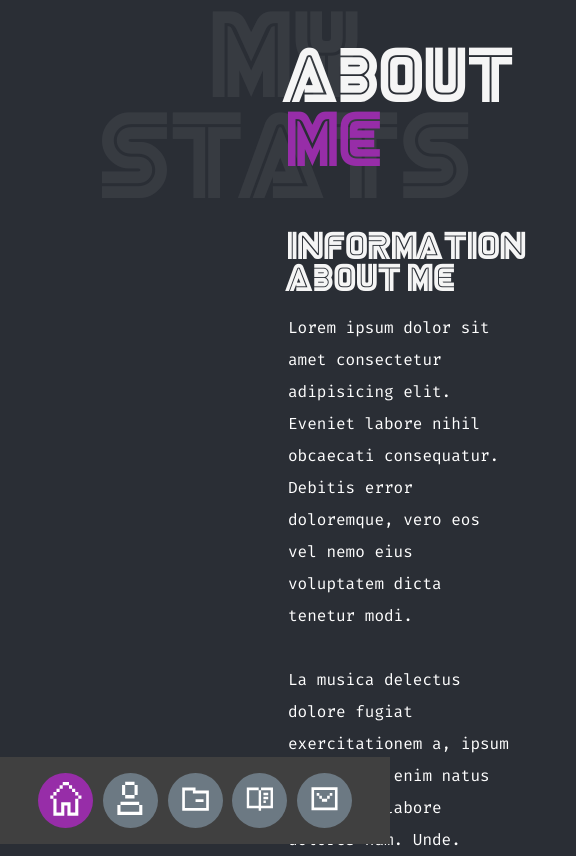
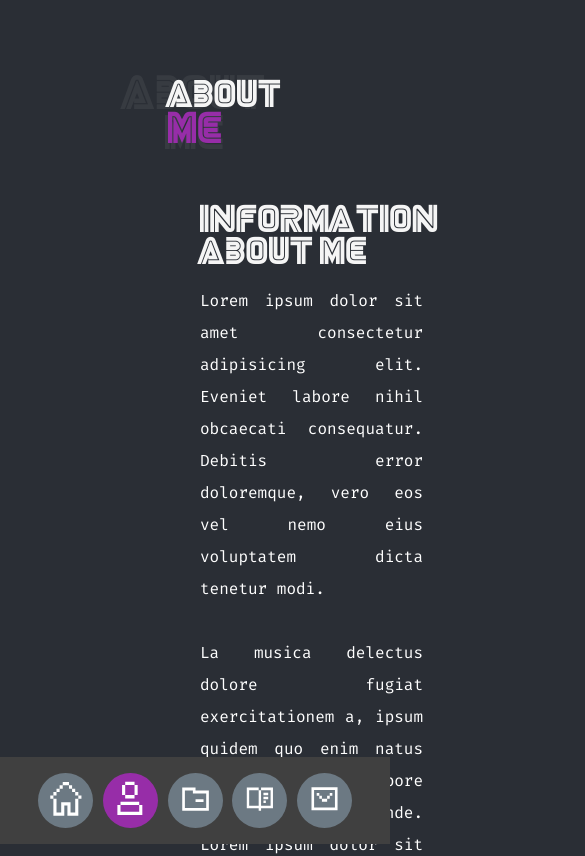
Before and after one commit to SystemG1000/portfolio, a Next.js app: page /profile in a window 390 px wide. Shown: the top 856 px of the page, 585 px wide, since content can reach past the window. Built offline with nearby package versions, Linux system fonts and the light colour scheme.

Commit message:
correção de responsividade

```diff
--- a/app/(public)/globals.css
+++ b/app/(public)/globals.css
@@ -1,78 +1,21 @@
 @import url('https://fonts.googleapis.com/css2?family=Fira+Code:wght@300;400;500;600;700&display=swap');
-/* :root {
+@font-face {
+  font-family: 'MrRobot';
+  src: local('MrRobot'), url('../../public/assets/mr-robot/MR\ ROBOT.ttf') format('truetype');
+}
+@import url('https://fonts.googleapis.com/css2?family=Fira+Code:wght@300;400;500;600;700&display=swap');
+:root {
   --max-width: 1100px;
   --border-radius: 12px;
-  --font-mono: ui-monospace, Menlo, Monaco, 'Cascadia Mono', 'Segoe UI Mono',
-    'Roboto Mono', 'Oxygen Mono', 'Ubuntu Monospace', 'Source Code Pro',
-    'Fira Mono', 'Droid Sans Mono', 'Courier New', monospace;
+  --font-title: 'MrRobot'
+  --font-text: 'Fira Code', monospace;
 
-  --foreground-rgb: 0, 0, 0;
-  --background-start-rgb: 214, 219, 220;
-  --background-end-rgb: 255, 255, 255;
-
-  --primary-glow: conic-gradient(
-    from 180deg at 50% 50%,
-    #16abff33 0deg,
-    #0885ff33 55deg,
-    #54d6ff33 120deg,
-    #0071ff33 160deg,
-    transparent 360deg
-  );
-  --secondary-glow: radial-gradient(
-    rgba(255, 255, 255, 1),
-    rgba(255, 255, 255, 0)
-  );
-
-  --tile-start-rgb: 239, 245, 249;
-  --tile-end-rgb: 228, 232, 233;
-  --tile-border: conic-gradient(
-    #00000080,
-    #00000040,
-    #00000030,
-    #00000020,
-    #00000010,
-    #00000010,
-    #00000080
-  );
-
-  --callout-rgb: 238, 240, 241;
-  --callout-border-rgb: 172, 175, 176;
-  --card-rgb: 180, 185, 188;
-  --card-border-rgb: 131, 134, 135;
-} */
-
-/* @media (prefers-color-scheme: dark) {
-  :root {
-    --foreground-rgb: 255, 255, 255;
-    --background-start-rgb: 0, 0, 0;
-    --background-end-rgb: 0, 0, 0;
-
-    --primary-glow: radial-gradient(rgba(1, 65, 255, 0.4), rgba(1, 65, 255, 0));
-    --secondary-glow: linear-gradient(
-      to bottom right,
-      rgba(1, 65, 255, 0),
-      rgba(1, 65, 255, 0),
-      rgba(1, 65, 255, 0.3)
-    );
-
-    --tile-start-rgb: 2, 13, 46;
-    --tile-end-rgb: 2, 5, 19;
-    --tile-border: conic-gradient(
-      #ffffff80,
-      #ffffff40,
-      #ffffff30,
-      #ffffff20,
-      #ffffff10,
-      #ffffff10,
-      #ffffff80
-    );
-
-    --callout-rgb: 20, 20, 20;
-    --callout-border-rgb: 108, 108, 108;
-    --card-rgb: 100, 100, 100;
-    --card-border-rgb: 200, 200, 200;
-  }
-} */
+  --primary-color: #972DA8;
+  --color-2: #D9D9D9;
+  --color-3: #6C7983;
+  --color-bg: #2A2E35;
+  --color-5: #000000;
+}
 
 * {
   box-sizing: border-box;
@@ -87,22 +30,12 @@ body {
   max-width: 100vw;
   overflow-x: hidden;
   transition: all 0.4s ease-in-out;
+  background-color: var(--color-bg);
 }
 
-body {
-
+a {
+  display: inline-block;
+  text-decoration: none;
+  color: inherit;
+  font-family: inherit;
 }
-
-
-
-/* a {
-  color: inherit;
-  text-decoration: none;
-}
- */
-/* @media (prefers-color-scheme: dark) {
-  html {
-    color-scheme: dark;
-  }
-}
- */
--- a/app/(public)/head.tsx
+++ /dev/null
@@ -1,10 +0,0 @@
-import icon from "../../public/favicon.ico"
-
-export default function Head() {
-    return (
-      <>
-        <title>Home</title>
-        <link rel="shortcut icon" href={`${icon}`} type="image/x-icon"></link>
-      </>
-    );
-  }
--- a/app/(public)/layout.tsx
+++ b/app/(public)/layout.tsx
@@ -1,5 +1,5 @@
-import type { Metadata } from 'next'
-import { Inter } from 'next/font/google'
+'use client'
+
 import './globals.css'
 import styles from "./page.module.css";
 import Image from 'next/image';
@@ -9,39 +9,35 @@ import folder from "../../public/assets/folder.svg";
 import book from "../../public/assets/book.svg";
 import email from "../../public/assets/email.svg";
 import Link from 'next/link';
-import Head from "./head"
-
-const inter = Inter({ subsets: ['latin'] })
-
-export const metadata: Metadata = {
-  title: 'Create Next App',
-  description: 'Generated by create next app',
-}
+import { usePathname } from 'next/navigation'
 
 export default function RootLayout({
   children,
 }: {
-  children: React.ReactNode
+  children: React.ReactNode,
+  activeRoute: string // Defina o tipo de activeRoute como uma string
 }) {
+
+  const pathname = usePathname() // Obtenha a rota ativa do hook usePathname do next/navigation
+
   return (
     <html lang="en">
-      <Head />
-      <body className={inter.className}>
+      <body>
         {children}
-        <div className={styles.controls}>
-            <div className={`${styles.control} + ${styles.active}`}>
+        <div className={`${styles.controls}`}>
+          <div className={`${styles.control} ${pathname === '/' ? styles.active : ''}`}>
             <Link href={"/"}><Image src={home} alt="home" /></Link>
           </div>
-            <div className={styles.control}>
+          <div className={`${styles.control} ${pathname === '/profile' ? styles.active : ''}`}>
             <Link href={"/profile"}><Image src={profile} alt="profile" /></Link>
           </div>
-            <div className={styles.control}>
+          <div className={`${styles.control} ${pathname === '/folder' ? styles.active : ''}`}>
             <Link href={"./folder"}><Image src={folder} alt="folder" /> </Link>
           </div>
-            <div className={styles.control}>
+          <div className={`${styles.control} ${pathname === '/news' ? styles.active : ''}`}>
             <Link href={"./news"}><Image src={book} alt="book" /> </Link>
           </div>
-            <div className={styles.control}>
+          <div className={`${styles.control} ${pathname === '/contact' ? styles.active : ''}`}>
             <Link href={"./contact"}><Image src={email} alt="email" /> </Link>
           </div>
         </div>
--- a/app/(public)/page.module.css
+++ b/app/(public)/page.module.css
@@ -1,5 +1,11 @@
-/* Desktop */
-.main {
+
+@font-face {
+  font-family: 'MrRobot';
+  src: local('MrRobot'), url('../../public/assets/mr-robot/MR\ ROBOT.ttf') format('truetype');
+}
+
+/* ============ Desktop ============*/
+.content {
   background-color: #2A2E35;
   font-family: 'Fira Code', monospace;
   font-size: 1.1rem;
@@ -7,11 +13,21 @@
   transition: all 0.4s ease-in-out;
 }
 
-.profileContainer {
+.main {
+  min-height: 100vh;
+  color: whitesmoke;
+  overflow: hidden;
+  padding: 0 !important;
+}
+
+.mainContent {
   display: grid;
   grid-template-columns: repeat(2, 1fr);
   min-height: 100vh;
 }
+
+
+/* =========== PROFILE LEFT ============*/
 
 .profileLeft {
   display: flex;
@@ -23,13 +39,12 @@
   transition: all 0.4s ease-in-out;
   width: 65%;
   height: 100%;
-  background-color: #972DA8 !important;
+  background-color: #972DA8;
   position: absolute;
   left: 0;
   top: 0;
-  z-index: 1;
+  z-index: -1;
   clip-path: polygon(0 0, 46% 0, 79% 100%, 0% 100%);
-  display: grid;
 }
 
 .profilePhotoBG {
@@ -38,8 +53,7 @@
   width: 50%;
   margin-left: 4rem;
   background-color: #1E1E1E;
-  transition: all 0.4s ease-in-out;
-  z-index: 2;
+  transition: all 0.4s ease-in-out;;
 }
 
 .photoProfile {
@@ -53,7 +67,7 @@
 
 
 
-/* =============================================================*/
+/* ===================PROFILE RIGHT==============================*/
 
 
 .profileRight  {
@@ -61,11 +75,6 @@
   flex-direction: column;
   justify-content: center;
   padding-right: 18rem;
-}
-
-@font-face {
-  font-family: 'MrRobot';
-  src: local('MrRobot'), url('../../public/assets/mr-robot/MR\ ROBOT.ttf') format('truetype');
 }
 
 .name {
@@ -138,8 +147,36 @@
   padding: 0.5rem;
 }
 
+.mainTitle {
+  text-align: center;
+}
+.mainTitle h2 {
+  position: relative;
+  text-transform: uppercase;
+  font-size: 4rem;
+  font-weight: 700;
+}
+.mainTitle h2 span {
+  color: #972DA8;
+}
+.mainTitle h2 .bgText {
+  position: absolute;
+  top: 50%;
+  left: 50%;
+  color: #404040;
+  transition: all 0.4s ease-in-out;
+  z-index: -1;
+  transform: translate(-50%, -50%);
+  font-weight: 800;
+  font-size: 6.3rem;
+}
 
-/* CONTROLS */
+.about-container .left-about p {
+  padding-left: 0;
+}
+
+
+/* =============== CONTROLS ============== */
 
 
 .controls {
@@ -219,7 +256,7 @@
   justify-content: center;
   position: relative;
   }
-  .profileContainer {
+  .mainContent {
     grid-template-columns: repeat(1, 1fr);
     padding-bottom: 6rem;
   }
@@ -272,10 +309,16 @@
   }
 }
 
+@media screen and (max-width: 1432px) {
+ /*  .profileRight  {
+    padding: 2rem 5rem;
+  } */
+}
+
 
 /* Animações */
 
-.active {
+.activeAnimation {
   animation: appear 1s ease-in-out;
   transform: translateY(0) scaleY(1);
 }
--- a/app/(public)/profile/page.module.css
+++ b/app/(public)/profile/page.module.css
@@ -182,7 +182,7 @@ font-size: 3rem;
 
   /* Animações */
 
-.active {
+.activeAnimation {
     animation: appear 1s ease-in-out;
     transform: translateY(0) scaleY(1);
   }
@@ -194,3 +194,110 @@ font-size: 3rem;
       transform: translateY(0) scaleY(1);
     }
   }
+
+
+  @media screen and (max-width: 600px) {
+    .aboutSection {
+      padding: 3rem 2.5rem;
+    }
+
+    .aboutContainer {
+      grid-template-columns: repeat(1, 1fr);
+    }
+    .aboutContainer .rightAbout {
+      grid-template-columns: repeat(1, 1fr);
+      padding-top: 2.5rem;
+    }
+    .aboutContainer .leftAbout {
+      padding-right: 0;
+    }
+    .aboutContainer .leftAbout p {
+      padding-left: 0;
+    }
+    .container {
+      padding: 2rem 2.5rem !important;
+    }
+
+    .mainTitle h2 {
+      font-size: 2rem !important;
+    }
+    .mainTitle h2 span {
+      font-size: 2.3rem !important;
+    }
+    .mainTitle h2 .bgText {
+      font-size: 2.5rem !important;
+    }
+  }
+
+  @media screen and (max-width: 1070px) {
+
+    .aboutSection {
+      padding: 3rem 2.5rem;
+    }
+    .aboutContainer {
+      grid-template-columns: repeat(1, 1fr);
+    }
+
+    .aboutContainer .leftAbout {
+      padding: 0 2rem;
+      text-align: justify;
+    }
+    .aboutContainer .leftAbout p {
+      display: flex;
+      padding-left: 0;
+      margin: auto;
+      align-items: center;
+      justify-content: center;
+      width: 100%;
+    }
+
+    .aboutContainer .rightAbout {
+      padding-top: 2.5rem;
+    }
+    .aboutContainer .rightAbout {
+      grid-template-columns: repeat(1fr 1fr);
+      padding-top: 2.5rem;
+    }
+
+
+    .mainTitle h2 {
+      font-size: 3rem;
+    }
+    .mainTitle h2 span {
+      font-size: 3rem;
+    }
+    .mainTitle h2 .bgText {
+      font-size: 4rem;
+    }
+}
+
+@media screen and (max-width: 1432px) {
+
+  .mainTitle h2 .bg-text {
+    font-size: 5.5rem;
+  }
+}
+
+@media screen and (max-width: 1250px) {
+
+  .profileContainer .profileRight {
+    padding-right: 9rem;
+  }
+}
+
+
+@media screen and (max-width: 970px) {
+  .container {
+    padding: 7rem 6rem;
+  }
+
+  .aboutContainer .leftAbout {
+    padding-right: 0rem;
+  }
+}
+
+@media screen and (max-width: 1366px) {
+  .aboutSection {
+    padding: 3rem 8rem;
+  }
+}
--- a/app/(public)/profile/page.tsx
+++ b/app/(public)/profile/page.tsx
@@ -5,10 +5,10 @@ import Image from "next/image";
 export default function LoginPage() {
 
   return (
-    <div className={styles.aboutSection}>
+    <div className={`${styles.aboutSection} + ${styles.activeAnimation}`}>
       <section className={`${styles.container} + ${styles.about}`}>
         <div className={styles.mainTitle}>
-          <h2>About <span>me</span><span className={styles.bgText}>my stats</span></h2>
+          <h2>About <span>me</span><span className={styles.bgText}>About me</span></h2>
         </div>
 
         <div className={styles.aboutContainer}>
```
Also changed, not shown: app/(public)/page.tsx (+3 -21 lines). Lines whose indentation alone changed are shown as unchanged.
